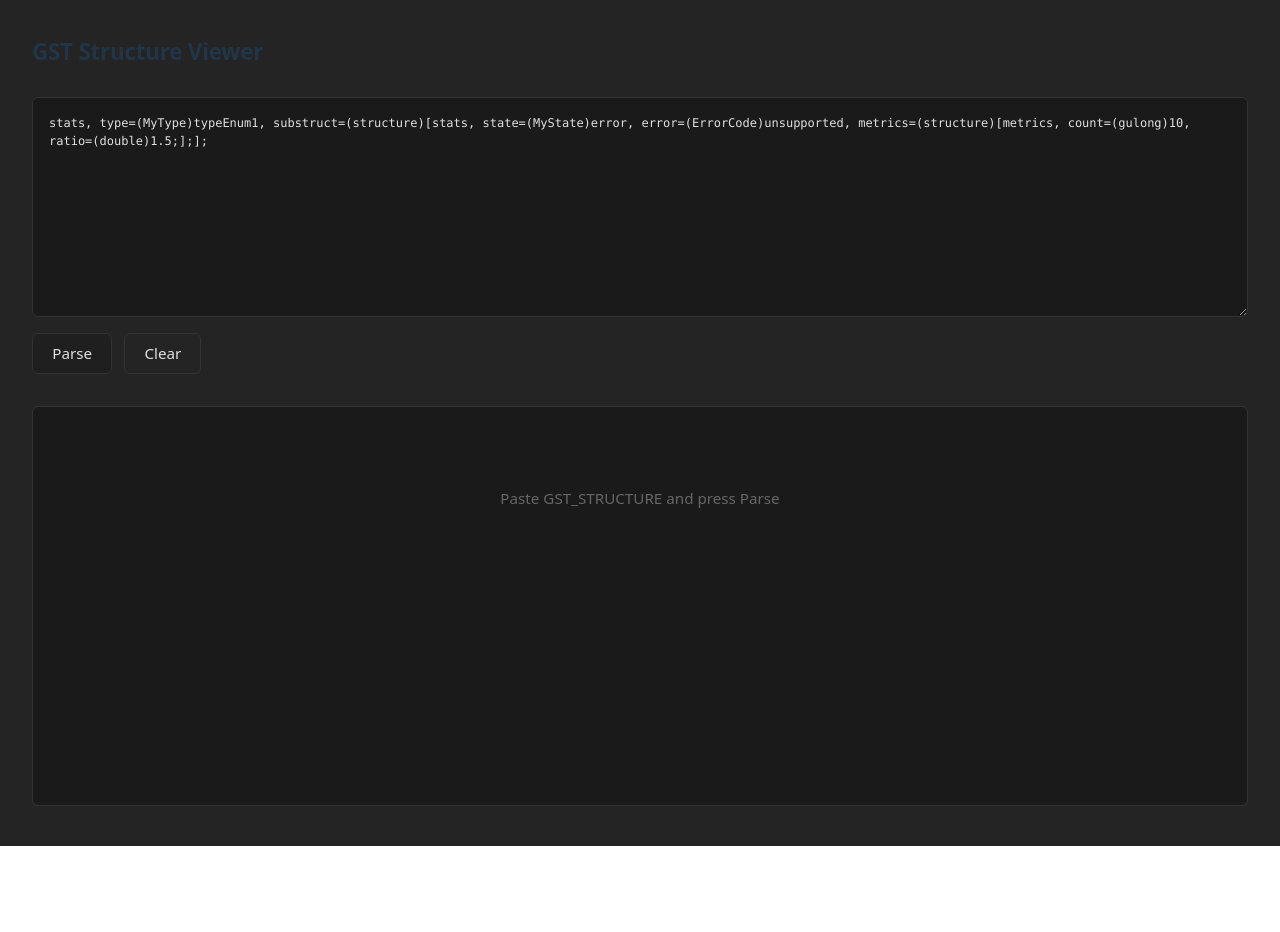
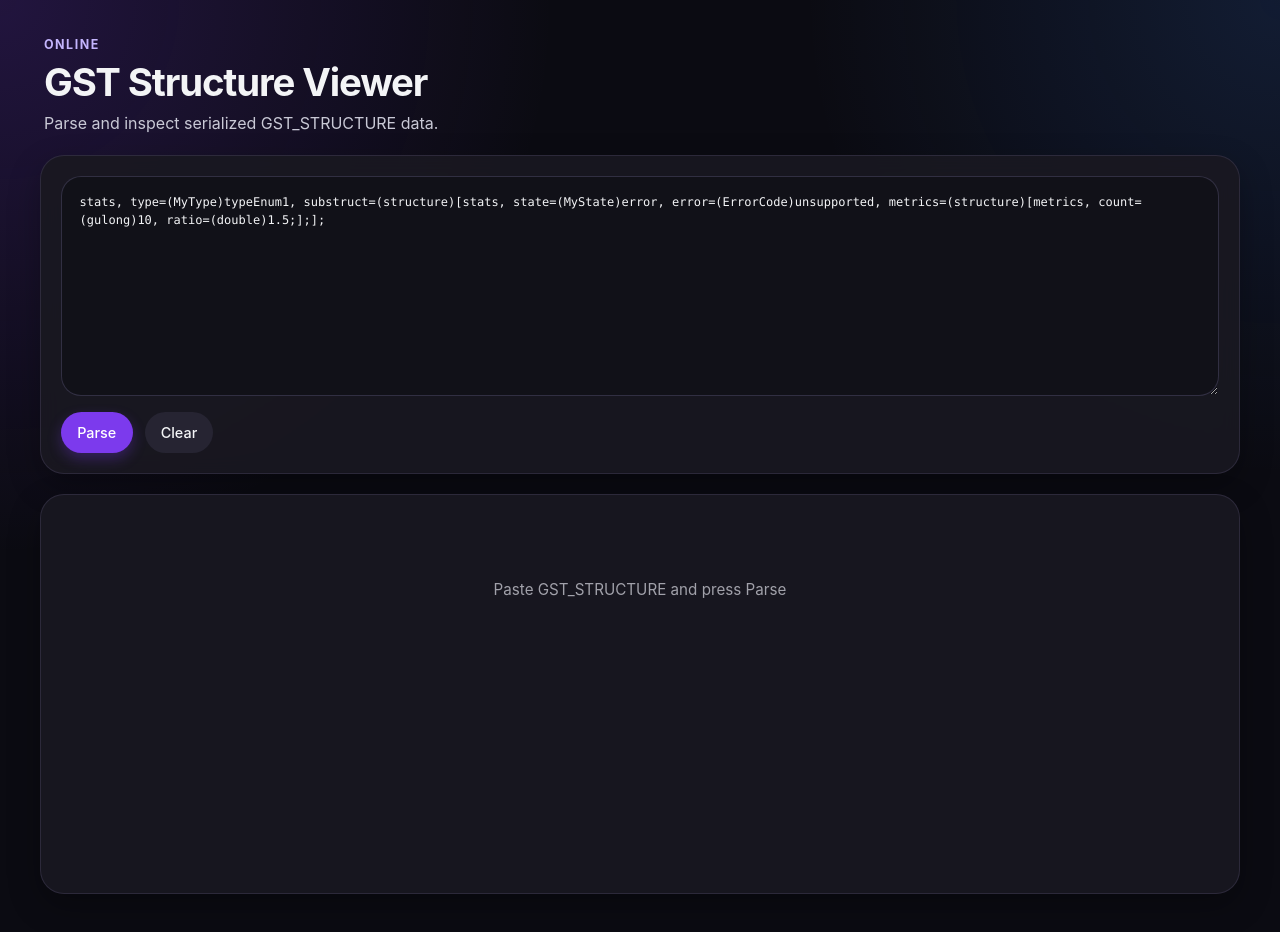
Before and after one commit to maxsharabayko/gst-struct-viewer, a React (Vite) app: page / in a window 1280 px wide. Before the commit the page ends 846 px from the top, so only its background shows below. Built offline with nearby package versions, Linux system fonts and the light colour scheme.

Commit message:
style: dark material theme

```diff
--- a/src/App.css
+++ b/src/App.css
@@ -1,22 +1,53 @@
 #root {
   width: 100%;
-  max-width: 1400px;
-  margin: 0 auto;
-  padding: 2.5rem 2rem;
 }
 
-.container h1 {
-  margin-top: 0;
-  margin-bottom: 2rem;
-  font-size: 1.4rem;
-  font-weight: 600;
-  letter-spacing: -0.01em;
+.app-shell {
+  width: min(1200px, calc(100vw - 32px));
+  margin: 0 auto;
+  padding: 32px 0 40px;
+  display: grid;
+  gap: 20px;
+}
+
+.app-header {
+  padding: 4px 4px 0;
+}
+
+.eyebrow {
+  margin: 0 0 6px;
+  color: #c4b5fd;
+  font-size: 0.78rem;
+  font-weight: 700;
+  letter-spacing: 0.12em;
+  text-transform: uppercase;
+}
+
+.app-header h1 {
+  margin: 0;
+  font-size: clamp(2rem, 3vw, 2.75rem);
+  font-weight: 700;
+  letter-spacing: -0.03em;
+}
+
+.subtitle {
+  margin: 8px 0 0;
+  color: #c9c9d6;
+}
+
+.card {
+  background: rgba(25, 24, 33, 0.92);
+  border: 1px solid rgba(196, 181, 253, 0.12);
+  border-radius: 24px;
+  box-shadow: 0 12px 32px rgba(0, 0, 0, 0.28);
+  backdrop-filter: blur(10px);
 }
 
 .input-panel {
   display: flex;
   flex-direction: column;
   gap: 1rem;
+  padding: 20px;
 }
 
 .input-panel.collapsed {
@@ -30,24 +61,25 @@
   font-family: ui-monospace, SFMono-Regular, Menlo, Monaco, Consolas, "Liberation Mono", "Courier New", monospace;
   font-size: 12px;
   line-height: 1.5;
-  padding: 1rem;
-  border-radius: 6px;
-  border: 1px solid #333;
-  background: #1a1a1a;
-  color: #e0e0e0;
+  padding: 1rem 1.1rem;
+  border-radius: 20px;
+  border: 1px solid rgba(196, 181, 253, 0.18);
+  background: #111118;
+  color: #f3f4f6;
   resize: vertical;
-  transition: border-color 0.2s, box-shadow 0.2s;
+  transition: border-color 0.2s, box-shadow 0.2s, transform 0.2s;
 }
 
 .input-panel textarea:focus {
   outline: none;
-  border-color: #555;
-  box-shadow: 0 0 0 2px rgba(255, 255, 255, 0.05);
+  border-color: #c4b5fd;
+  box-shadow: 0 0 0 4px rgba(196, 181, 253, 0.14);
 }
 
 .actions {
   display: flex;
   gap: 0.75rem;
+  flex-wrap: wrap;
 }
 
 .input-panel.collapsed .actions {
@@ -55,53 +87,52 @@
 }
 
 .actions button {
-  padding: 0.6rem 1.2rem;
-  border-radius: 6px;
-  border: 1px solid #333;
-  background: #1f1f1f;
-  color: #e0e0e0;
+  padding: 0.55rem 0.95rem;
+  border-radius: 999px;
+  border: 1px solid transparent;
+  background: #2b2936;
+  color: #f3f4f6;
   cursor: pointer;
-  font-size: 0.95rem;
+  font-size: 0.9rem;
   font-weight: 500;
-  transition: all 0.2s;
+  transition: transform 0.2s, box-shadow 0.2s, background 0.2s;
+}
+
+.actions button.primary {
+  background: #7c3aed;
+  color: #fff;
+  box-shadow: 0 6px 14px rgba(124, 58, 237, 0.3);
 }
 
 .actions button:hover {
-  background: #2a2a2a;
-  border-color: #444;
+  transform: translateY(-1px);
 }
 
 .actions button:active {
-  background: #1a1a1a;
+  transform: translateY(0);
 }
 
 .actions button.secondary {
-  background: transparent;
-  border-color: #333;
+  background: #262432;
 }
 
 .actions button.secondary:hover {
-  background: rgba(255, 255, 255, 0.05);
-  border-color: #444;
+  background: #312d40;
 }
 
 .output-panel {
   box-sizing: border-box;
-  margin-top: 2rem;
-  padding: 1rem;
-  border: 1px solid #333;
-  border-radius: 6px;
-  background: #1a1a1a;
+  padding: 20px;
   min-height: 400px;
 }
 
 .error {
-  color: #ff6b6b;
+  color: #f87171;
   font-size: 0.95rem;
 }
 
 .placeholder {
-  color: #666;
+  color: #a1a1aa;
   font-size: 0.95rem;
   text-align: center;
   padding: 4rem 2rem;
@@ -111,6 +142,7 @@
   font-family: ui-monospace, SFMono-Regular, Menlo, Monaco, Consolas, "Liberation Mono", "Courier New", monospace;
   font-size: 12px;
   line-height: 1.5;
+  color: #f3f4f6;
 }
 
 .tree .node {
@@ -128,34 +160,34 @@
   text-align: center;
   display: inline-block;
   cursor: pointer;
-  color: #888;
+  color: #c4b5fd;
   user-select: none;
 }
 
-.tree .key { color: #89ddff; }
-.tree .type { color: #c792ea; }
-.tree .value { color: #c3e88d; }
-.tree .name { color: #82aaff; font-weight: 500; }
+.tree .key { color: #f3f4f6; }
+.tree .type { color: #c4b5fd; }
+.tree .value { color: #f3f4f6; }
+.tree .name { color: #93c5fd; font-weight: 500; }
 
 .badge {
   display: inline-block;
   font-size: 10px;
   line-height: 1;
   padding: 0.25rem 0.4rem;
-  border-radius: 3px;
+  border-radius: 999px;
   border: 1px solid transparent;
   text-transform: uppercase;
   letter-spacing: 0.03em;
   font-weight: 600;
 }
 .badge-struct {
-  background: rgba(129, 199, 132, 0.15);
-  border-color: rgba(129, 199, 132, 0.4);
-  color: #8bc34a;
+  background: #322659;
+  border-color: #5b3f9f;
+  color: #ddd6fe;
 }
 .badge-array {
-  background: rgba(129, 212, 250, 0.15);
-  border-color: rgba(129, 212, 250, 0.4);
-  color: #4fc3f7;
+  background: #1e293b;
+  border-color: #334155;
+  color: #93c5fd;
 }
-.tree .value.index { color: #888; }
+.tree .value.index { color: #a1a1aa; }
--- a/src/App.tsx
+++ b/src/App.tsx
@@ -36,10 +36,16 @@ function App() {
   }, [parsed, error])
 
   return (
-    <div className="container">
-      <h1>GST Structure Viewer</h1>
-      <div className={`input-panel ${inputCollapsed ? 'collapsed' : ''}`}>
+    <div className="app-shell">
+      <header className="app-header">
+        <div>
+          <p className="eyebrow">ONLINE</p>
+          <h1>GST Structure Viewer</h1>
+          <p className="subtitle">Parse and inspect serialized GST_STRUCTURE data.</p>
+        </div>
+      </header>
 
+      <section className="card input-panel">
         {!inputCollapsed && (
           <textarea
             id="gst-structure-input"
@@ -53,7 +59,7 @@ function App() {
         <div className="actions">
           {!inputCollapsed && (
             <>
-              <button onClick={handleParse}>Parse</button>
+              <button className="primary" onClick={handleParse}>Parse</button>
               <button className="secondary" onClick={handleClear}>Clear</button>
             </>
           )}
@@ -63,8 +69,9 @@ function App() {
             </button>
           )}
         </div>
-      </div>
-      <div className="output-panel">
+      </section>
+
+      <div className="card output-panel">
         {content}
       </div>
     </div>
--- a/src/index.css
+++ b/src/index.css
@@ -1,11 +1,12 @@
 :root {
-  font-family: system-ui, Avenir, Helvetica, Arial, sans-serif;
+  font-family: Inter, Roboto, system-ui, -apple-system, BlinkMacSystemFont, "Segoe UI", sans-serif;
   line-height: 1.5;
   font-weight: 400;
-
-  color-scheme: light dark;
-  color: rgba(255, 255, 255, 0.87);
-  background-color: #242424;
+  color: #f3f4f6;
+  background:
+   radial-gradient(circle at top left, rgba(124, 58, 237, 0.2), transparent 35%),
+   radial-gradient(circle at top right, rgba(59, 130, 246, 0.14), transparent 30%),
+   #0b0b12;
 
   font-synthesis: none;
   text-rendering: optimizeLegibility;
@@ -13,61 +14,24 @@
   -moz-osx-font-smoothing: grayscale;
 }
 
-a {
-  font-weight: 500;
-  color: #646cff;
-  text-decoration: inherit;
-}
-a:hover {
-  color: #535bf2;
-}
-
 html {
-  background-color: #242424;
+  background: #0b0b12;
 }
 
 body {
   margin: 0;
-  display: flex;
-  place-items: center;
   min-width: 320px;
   min-height: 100vh;
-  background-color: #242424;
+  background:
+   radial-gradient(circle at top left, rgba(124, 58, 237, 0.2), transparent 35%),
+   radial-gradient(circle at top right, rgba(59, 130, 246, 0.14), transparent 30%),
+   #0b0b12;
 }
 
 h1 {
-  font-size: 3.2em;
   line-height: 1.1;
 }
 
 button {
-  border-radius: 8px;
-  border: 1px solid transparent;
-  padding: 0.6em 1.2em;
-  font-size: 1em;
-  font-weight: 500;
-  font-family: inherit;
-  background-color: #1a1a1a;
-  cursor: pointer;
-  transition: border-color 0.25s;
+  font: inherit;
 }
-button:hover {
-  border-color: #646cff;
-}
-button:focus,
-button:focus-visible {
-  outline: 4px auto -webkit-focus-ring-color;
-}
-
-@media (prefers-color-scheme: light) {
-  :root {
-    color: #213547;
-    background-color: #ffffff;
-  }
-  a:hover {
-    color: #747bff;
-  }
-  button {
-    background-color: #f9f9f9;
-  }
-}
```
